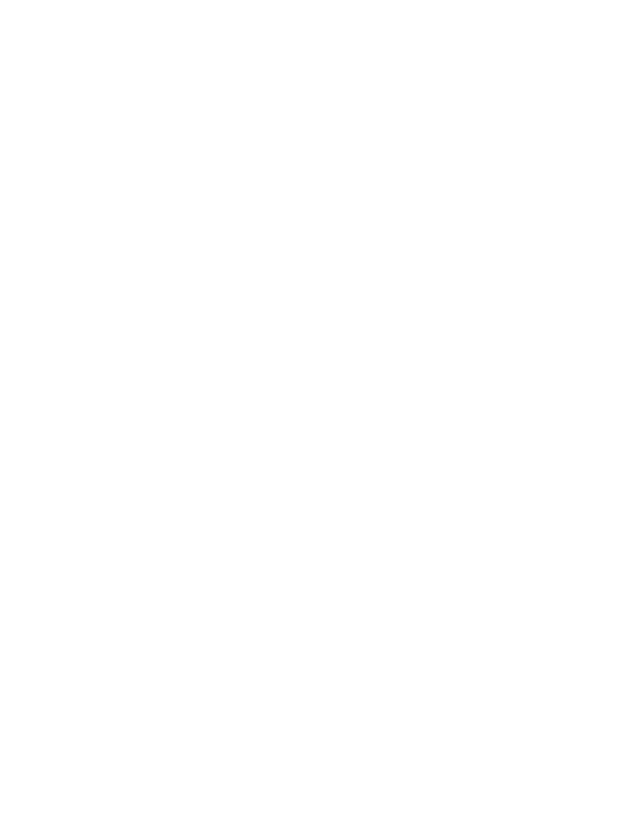
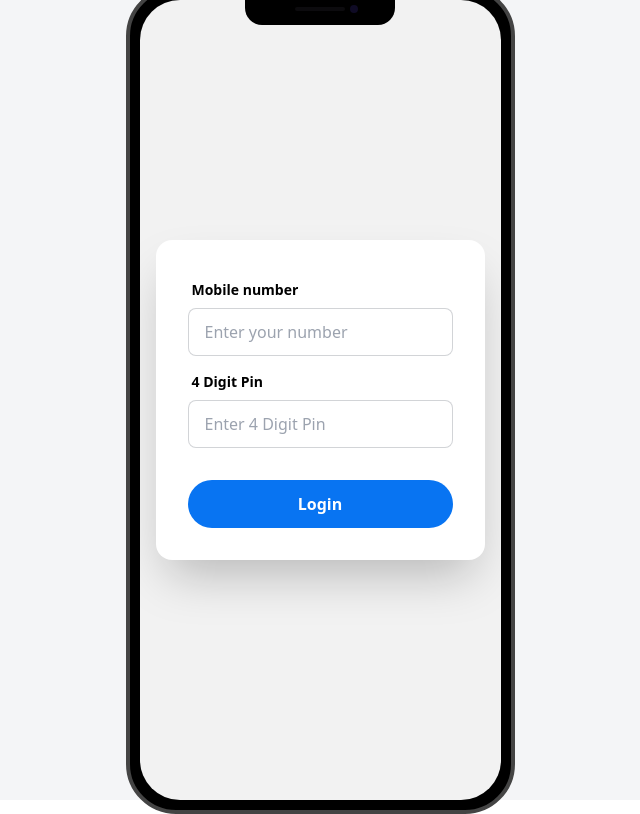
Before and after one commit to hosainahmeed/paYoo-mfs, a plain HTML site: page index.html in a window 1280 px wide. Shown: the whole page, without its empty margins (320-960 px from the left). Drawn offline with nearby package versions, Linux system fonts and the light colour scheme.

Commit message:
login page complete without js

```diff
--- a/index.html
+++ b/index.html
@@ -1,11 +1,51 @@
 <!DOCTYPE html>
 <html lang="en">
+
 <head>
     <meta charset="UTF-8">
     <meta name="viewport" content="width=device-width, initial-scale=1.0">
-    <title>Start Practice</title>
+    <title>paYoo || MFS</title>
+    <link href="https://cdn.jsdelivr.net/npm/daisyui@4.12.10/dist/full.min.css" rel="stylesheet" type="text/css" />
+    <link href="https://cdn.jsdelivr.net/npm/daisyui@4.12.10/dist/full.min.css" rel="stylesheet" type="text/css" />
 </head>
-<body>
 
+<body class="bg-[#F4F5F7]">
+    <div class="flex items-center justify-center h-screen ">
+        <div class="mockup-phone">
+            <div class="camera"></div>
+            <div class="display">
+                <div class="hero bg-base-200 min-h-screen">
+                    <div class="hero-content flex-col">
+                        <div class="card bg-base-100 w-full max-w-sm shrink-0 shadow-2xl">
+                            <form class="card-body">
+                                <div class="form-control">
+                                    <label class="label">
+                                        <span class="label-text text-black font-bold">Mobile number</span>
+                                    </label>
+                                    <input id="mobile-number" type="text" placeholder="Enter your number" class="input input-bordered"
+                                        required />
+                                </div>
+                                <div class="form-control">
+                                    <label class="label">
+                                        <span class="label-text text-black font-bold">4 Digit Pin</span>
+                                    </label>
+                                    <input id="pin-number" type="password" placeholder="Enter 4 Digit Pin"
+                                        class="input input-bordered" required autocomplete="off" />
+                                </div>
+                                <div class="form-control mt-6">
+                                    <input id="btn-Login" type="submit" value="Login"
+                                        class="bg-[#0874F2] py-3 rounded-3xl text-white font-bold">
+                                </div>
+                            </form>
+                        </div>
+                    </div>
+                </div>
+            </div>
+        </div>
+    </div>
+
+    <script src="https://cdn.tailwindcss.com"></script>
+    <script src="/js/login.js"></script>
 </body>
+
 </html>
```
